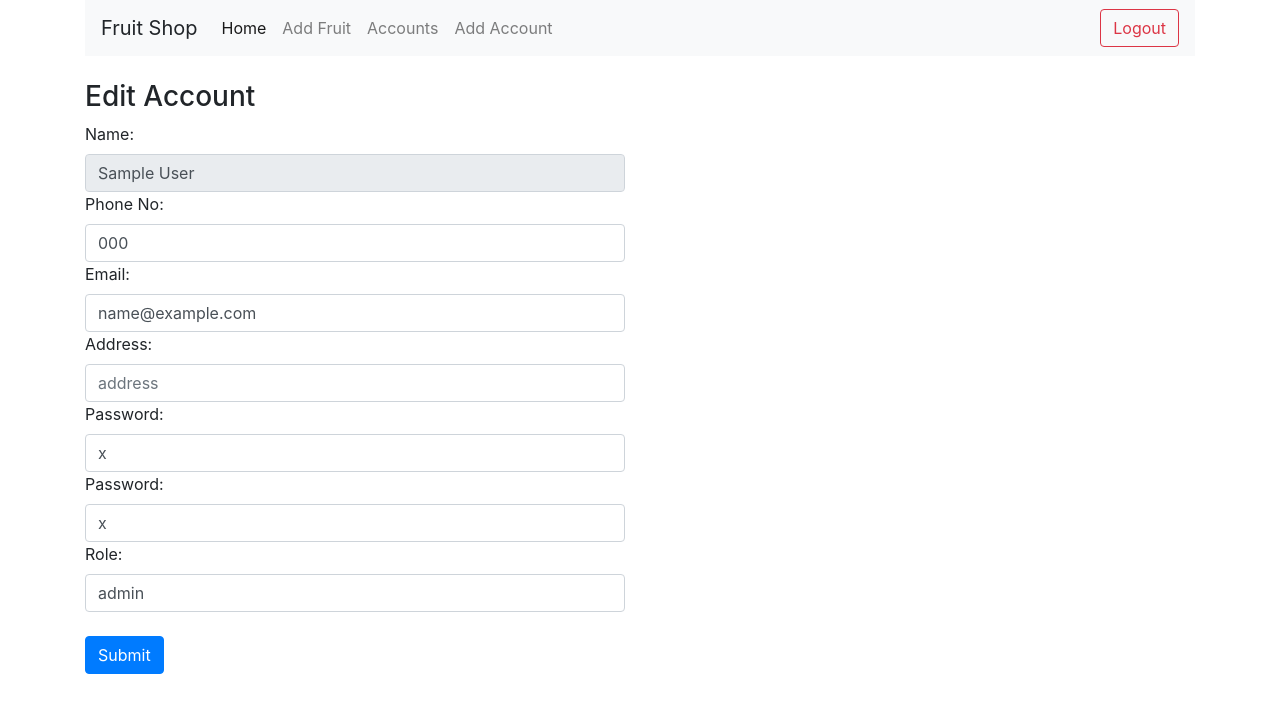
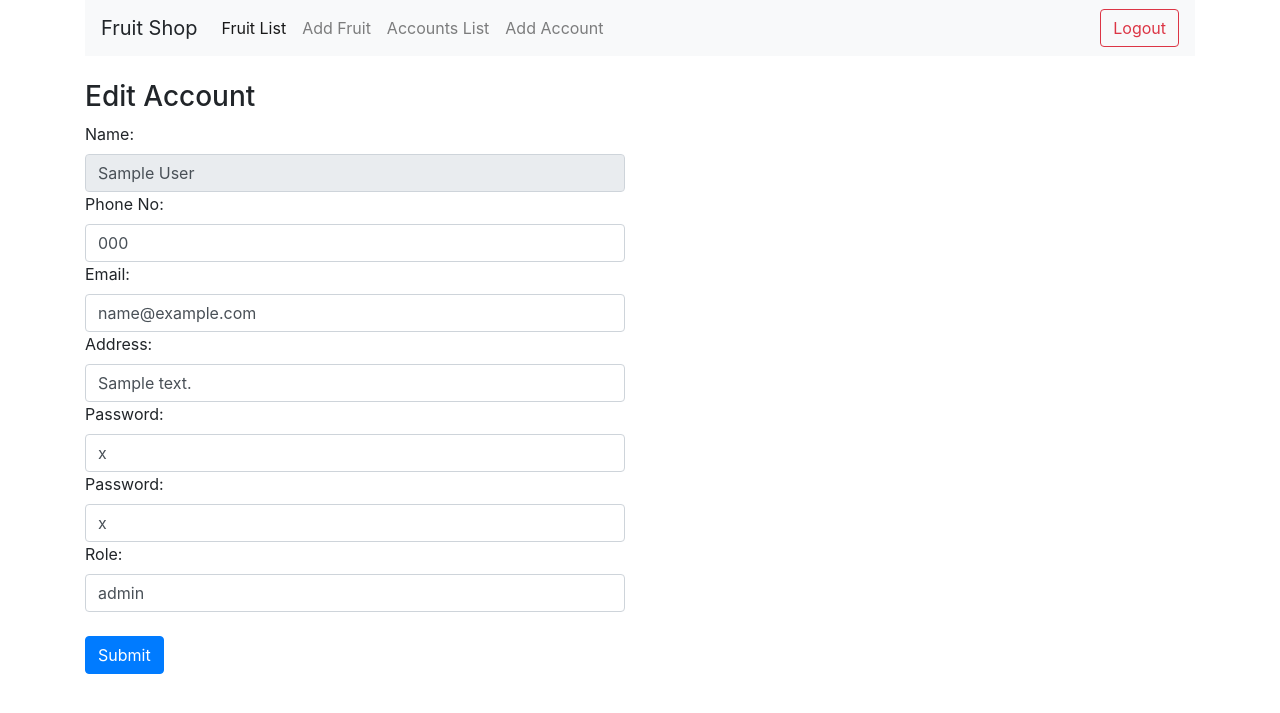
Before and after one commit to rangbind/fruits-shop, a PHP site: page /editAccountview.php?account_id=1 in a window 1280 px wide. Shown: the top 713 px of the page. Run offline with PHP 8.4, Linux system fonts and the light colour scheme; tables that the repository leaves empty or names only in its code hold one stand-in row (values such as "Sample post"); data that the repository does not hold is empty; a stand-in replaces the project's code that opens the database connection.

Commit message:
updated files

```diff
--- a/accountList.php
+++ b/accountList.php
@@ -38,10 +38,10 @@
 		?>
 		<tr>
 			<td><?php echo $value['id']; ?></td>
-			<td><?php echo $value['name']; ?></td>
-			<td><?php echo $value['phone_no']; ?></td>
+			<td><?php echo $value['names']; ?></td>
+			<td><?php echo $value['phone']; ?></td>
 			<td><?php echo $value['email']; ?></td>
-			<td><?php echo $value['Address']; ?></td>
+			<td><?php echo $value['address']; ?></td>
 			<td><?php echo $value['password']; ?></td>
 			<td><?php echo $value['created_at']; ?></td>
 			<td><?php echo $value['role']; ?></td>
--- a/addAccountView.php
+++ b/addAccountView.php
@@ -21,6 +21,9 @@
 			<label> <b>Password:</b></label>
 			<input type="password" class="form-control" name="password" placeholder="password" required="true"><br>
 
+			<label> <b>confirmed_password:</b></label>
+			<input type="confirmed_password" class="form-control" name="confirmed_password" placeholder="confirmed_password" required="true"><br>
+
 			<label> <b>Role:</b></label>
 			<input type="textbox" class="form-control" name="role" placeholder="Role" required="true"><br>
 
--- a/create_Accountview.php
+++ b/create_Accountview.php
@@ -9,10 +9,10 @@
 	<div class="col-sm-6">
 		<form method="post" action="addAccount.php">
 			<label> <b>Name:</b></label>
-			<input type="textbox" class="form-control" name="name" placeholder="name" required="true"><br>
+			<input type="textbox" class="form-control" name="names" placeholder="names" required="true"><br>
 
 			<label> <b>Phone No:</b></label>
-			<input type="textbox" class="form-control" name="phone_no" placeholder="phone_no" required="true"><br>
+			<input type="textbox" class="form-control" name="phone" placeholder="phone" required="true"><br>
 
 			<label> <b>Email:</b></label>
 			<input type="textbox" class="form-control" name="email" placeholder="email" required="true"><br>
--- a/editAccountview.php
+++ b/editAccountview.php
@@ -28,20 +28,20 @@ if(!empty($_GET['account_id'])){
 			<input value="<?php echo $dataArray[0]['names'] ?>" type="text" class="form-control" name="name" placeholder="name" required="true" readonly="true">
 
 			<label>Phone No:</label>
-			<input value="<?php echo $dataArray[0]['phone'] ?>" type="text" class="form-control" name="phone_no" placeholder="phone_no" required="true">
+			<input value="<?php echo $dataArray[0]['phone'] ?>" type="text" class="form-control" name="phone" placeholder="phone" required="true">
 
 
 			<label>Email:</label>
 			<input value="<?php echo $dataArray[0]['email'] ?>" type="text" class="form-control" name="email" placeholder="email" required="true">
 
 			<label>Address:</label>
-			<input value="<?php echo $dataArray[0]['Address'] ?>" type="text" class="form-control" name="address" placeholder="address" required="true">
+			<input value="<?php echo $dataArray[0]['address'] ?>" type="text" class="form-control" name="address" placeholder="address" required="true">
 
 			<label>Password:</label>
 			<input value="<?php echo $dataArray[0]['password'] ?>" type="text" class="form-control" name="password" placeholder="password" required="true">
 
 			<label>Password:</label>
-			<input value="<?php echo $dataArray[0]['confirmed_password'] ?>" type="text" class="form-control" name="confirmed_password" placeholder="password" required="true">
+			<input value="<?php echo $dataArray[0]['confirmed_password'] ?>" type="text" class="form-control" name="confirmed_password" placeholder="confirmed_password" required="true">
 
 			<label> Role:</label>
 			<input value="<?php echo $dataArray[0]['role'] ?>" type="text" class="form-control" name="role" placeholder="role" required="true">
--- a/header.php
+++ b/header.php
@@ -21,13 +21,13 @@
 		    <a class="navbar-brand">Fruit Shop</a>
 		    <ul class="navbar-nav mr-auto mt-2 mt-lg-0">
 		      <li class="nav-item active">
-		        <a class="nav-link" href="dashboard.php">Home</a>
+		        <a class="nav-link" href="dashboard.php">Fruit List</a>
 		      </li>
 		      <li class="nav-item">
 		        <a class="nav-link" href="addFruitsView.php">Add Fruit</a>
 		      </li>
 		      <li class="nav-item">
-		        <a class="nav-link" href= "accountList.php">Accounts</a>
+		        <a class="nav-link" href= "accountList.php">Accounts List</a>
 		      </li>
 		      <li class="nav-item">
 		        <a class="nav-link" href="addAccountView.php">Add Account</a>
```
Also changed, not shown: addAccount.php (+5 -5 lines), database.sql (+16 -0 lines), editAccount.php (+4 -3 lines), javascript.php (added).
